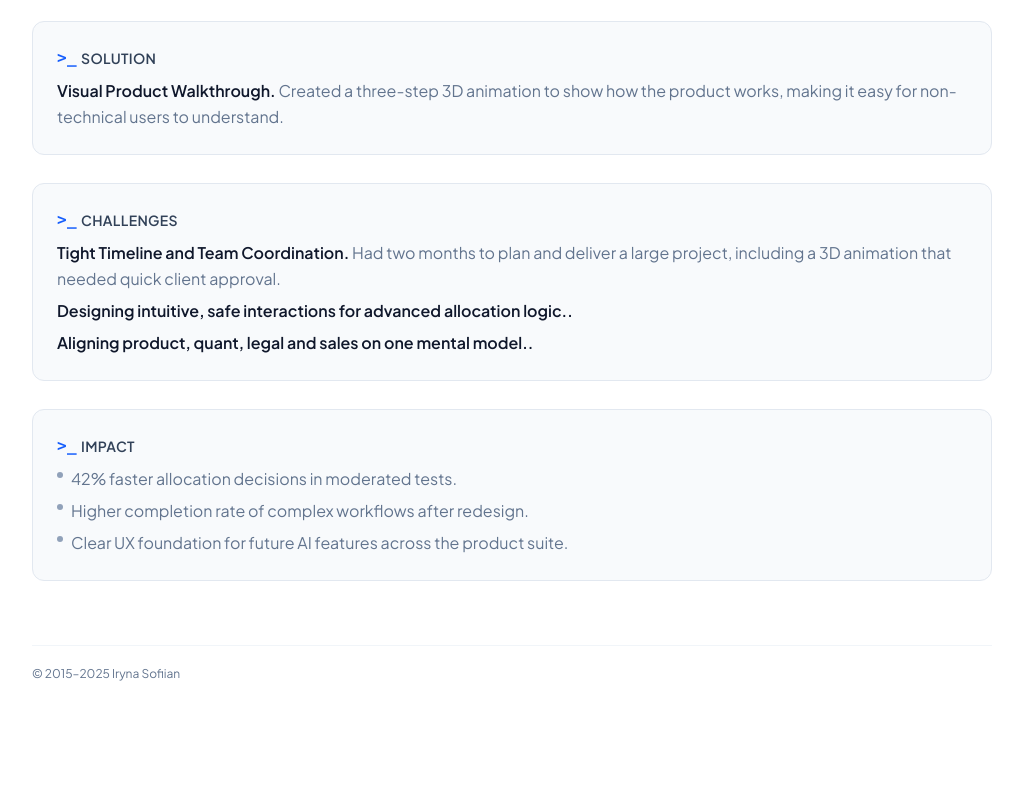
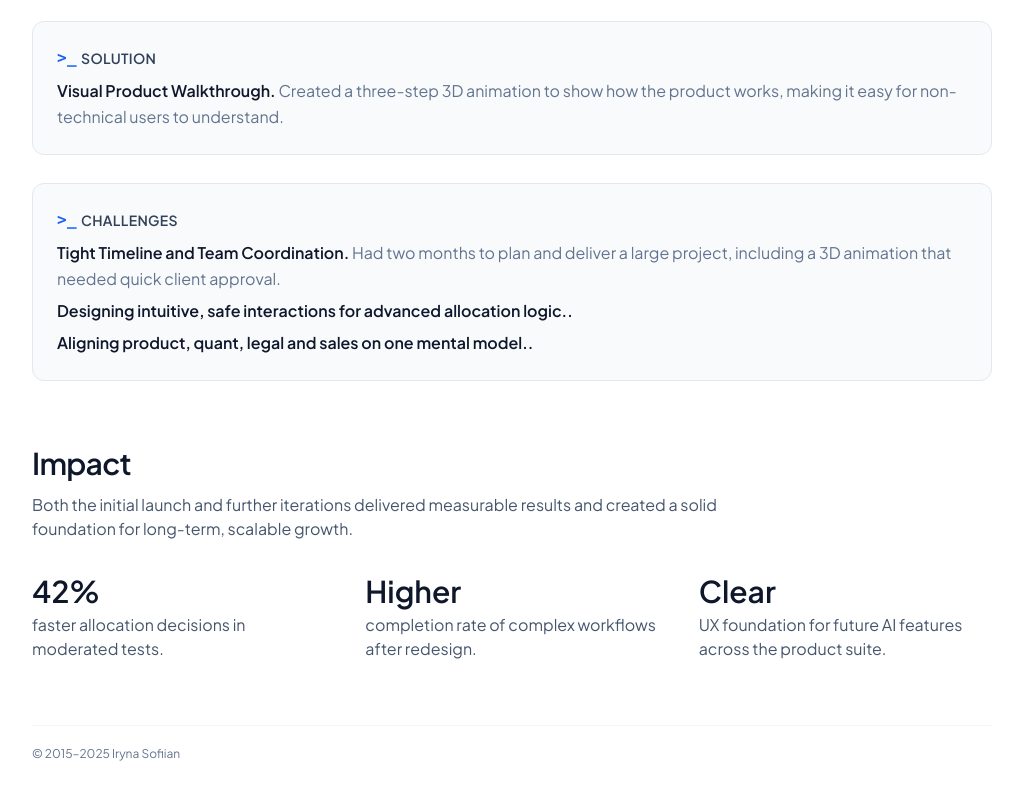
Before and after one commit to LiraCalifornia/iryna-portfolio, a Next.js app: page /work/allocations in a window 1280 px wide. Shown: the part 927-1727 px from the top of the page, without its empty margins (128-1151 px from the left). Before the commit the page ends 1665 px from the top, so only its background shows below. Built offline with nearby package versions, Linux system fonts and the light colour scheme.

Commit message:
Impact block design

```diff
--- a/src/app/work/[slug]/page.tsx
+++ b/src/app/work/[slug]/page.tsx
@@ -164,11 +164,15 @@ export default async function WorkDetailPage({
         </header>
 
         {hasFullCase ? (
+          <>
+            {/* Problem / Solution / Challenges */}
             <section className="mt-10 space-y-6 sm:space-y-7">
               {/* Problem */}
               <div className="rounded-xl bg-slate-50 border border-slate-200 px-4 py-4 sm:px-6 sm:py-6">
                 <h2 className="flex items-center gap-1 text-xs sm:text-sm font-semibold uppercase tracking-wide text-slate-700">
-                <span className="text-blue-600 text-base font-mono">{">_"}</span>
+                  <span className="text-blue-600 text-base font-mono">
+                    {">_"}
+                  </span>
                   Problem
                 </h2>
                 {problem && (
@@ -186,7 +190,9 @@ export default async function WorkDetailPage({
               {/* Solution */}
               <div className="rounded-xl bg-slate-50 border border-slate-200 px-4 py-4 sm:px-6 sm:py-6">
                 <h2 className="flex items-center gap-1 text-xs sm:text-sm font-semibold uppercase tracking-wide text-slate-700">
-                <span className="text-blue-600 text-base font-mono">{">_"}</span>
+                  <span className="text-blue-600 text-base font-mono">
+                    {">_"}
+                  </span>
                   Solution
                 </h2>
                 {solution && (
@@ -205,7 +211,9 @@ export default async function WorkDetailPage({
               {challenges && challenges.length > 0 && (
                 <div className="rounded-xl bg-slate-50 border border-slate-200 px-4 py-4 sm:px-6 sm:py-6">
                   <h2 className="flex items-center gap-1 text-xs sm:text-sm font-semibold uppercase tracking-wide text-slate-700">
-                  <span className="text-blue-600 text-base font-mono">{">_"}</span>
+                    <span className="text-blue-600 text-base font-mono">
+                      {">_"}
+                    </span>
                     Challenges
                   </h2>
                   <ul className="mt-2 space-y-1.5 text-sm sm:text-base leading-relaxed">
@@ -223,25 +231,39 @@ export default async function WorkDetailPage({
                   </ul>
                 </div>
               )}
+            </section>
 
-            {/* Impact */}
+            {/* Impact — окремий блок, без сірого боксу */}
             {impact && impact.length > 0 && (
-              <div className="rounded-xl bg-slate-50 border border-slate-200 px-4 py-4 sm:px-6 sm:py-6">
-                <h2 className="flex items-center gap-1 text-xs sm:text-sm font-semibold uppercase tracking-wide text-slate-700">
-                  <span className="text-blue-600 text-base font-mono">{">_"}</span>
+              <section className="mt-14 sm:mt-16">
+                <h2 className="text-2xl sm:text-3xl font-semibold tracking-tight text-slate-900">
                   Impact
                 </h2>
-                <ul className="mt-2 space-y-1.5 text-sm sm:text-base leading-relaxed text-slate-800">
-                  {impact.map((item, index) => (
-                    <li key={index} className="flex gap-2">
-                      <span className="mt-[6px] h-1.5 w-1.5 rounded-full bg-slate-400 flex-shrink-0" />
-                      <span className="text-slate-500">{item}</span>
-                    </li>
-                  ))}
-                </ul>
+                <p className="mt-3 text-sm sm:text-base text-slate-600 max-w-3xl">
+                  Both the initial launch and further iterations delivered
+                  measurable results and created a solid foundation for
+                  long-term, scalable growth.
+                </p>
+
+                <div className="mt-8 grid gap-x-10 gap-y-8 sm:grid-cols-2 md:grid-cols-3">
+                  {impact.map((item, index) => {
+                    const [stat, ...rest] = item.split(" ");
+                    const label = rest.join(" ");
+                    return (
+                      <div key={index} className="space-y-1">
+                        <div className="text-2xl sm:text-3xl font-semibold text-slate-900">
+                          {stat}
                         </div>
+                        <p className="text-sm sm:text-base text-slate-600">
+                          {label}
+                        </p>
+                      </div>
+                    );
+                  })}
+                </div>
+              </section>
             )}
-          </section>
+          </>
         ) : (
           // Coming soon layout
           <section className="mt-10">
```
Lines whose indentation alone changed are shown as unchanged.
